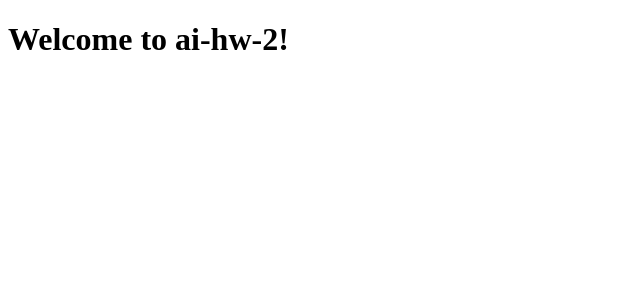
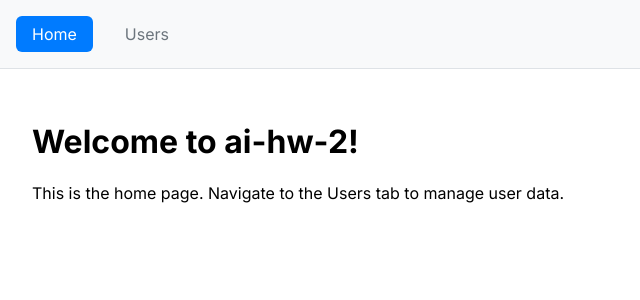
Before and after one commit to viktoroman/ai-hm-2, an Angular app: page / in a window 1280 px wide. Shown: the top 300 px of the page, without its empty margins (0-640 px from the left). Built offline with nearby package versions, Linux system fonts and the light colour scheme; no server answers.

Commit message:
Implement multi-page app with lazy loading and Inter font family

```diff
--- a/src/app/app.component.html
+++ b/src/app/app.component.html
@@ -1,19 +1,14 @@
-<router-outlet></router-outlet>
+<div class="app-container">
+  <nav class="navigation">
+    <a routerLink="/" routerLinkActive="active" [routerLinkActiveOptions]="{exact: true}" class="nav-link">
+      Home
+    </a>
+    <a routerLink="/users" routerLinkActive="active" class="nav-link">
+      Users
+    </a>
+  </nav>
 
-<h1>Welcome to ai-hw-2!</h1>
-
-<div *ngIf="$isLoading()" class="loading">
-  Loading users...
+  <main class="main-content">
+    <router-outlet></router-outlet>
+  </main>
 </div>
-
-<div *ngIf="$error()" class="error">
-  {{ $error() }}
-</div>
-
-<div *ngIf="!$isLoading() && !$error() && $users().length > 0" class="users-info">
-  <p>Loaded {{ $users().length }} users successfully!</p>
-  <p>First user: {{ $users()[0].name }}</p>
-  <button (click)="deleteUser($users()[0].id)" class="delete-btn">
-    Delete First User
-  </button>
-</div>
--- a/src/app/app.component.scss
+++ b/src/app/app.component.scss
@@ -0,0 +1,36 @@
+.app-container {
+  min-height: 100vh;
+  display: flex;
+  flex-direction: column;
+}
+
+.navigation {
+  background-color: #f8f9fa;
+  padding: 1rem;
+  border-bottom: 1px solid #dee2e6;
+  display: flex;
+  gap: 1rem;
+}
+
+.nav-link {
+  padding: 0.5rem 1rem;
+  text-decoration: none;
+  color: #6c757d;
+  border-radius: 0.375rem;
+  transition: all 0.2s ease;
+
+  &:hover {
+    background-color: #e9ecef;
+    color: #495057;
+  }
+
+  &.active {
+    background-color: #007bff;
+    color: white;
+  }
+}
+
+.main-content {
+  flex: 1;
+  padding: 2rem;
+}
--- a/src/app/app.component.ts
+++ b/src/app/app.component.ts
@@ -1,66 +1,13 @@
-import { ChangeDetectionStrategy, Component, OnInit, inject, signal, DestroyRef } from '@angular/core';
+import { ChangeDetectionStrategy, Component } from '@angular/core';
 import { CommonModule } from '@angular/common';
-import { UserDatasourceService } from './services/user-datasource.service';
-import { User } from './contracts';
-import { RouterOutlet } from '@angular/router';
-import { takeUntilDestroyed } from '@angular/core/rxjs-interop';
+import { RouterOutlet, RouterLink, RouterLinkActive } from '@angular/router';
 
 @Component({
     selector: 'app-root',
     standalone: true,
-    imports: [CommonModule, RouterOutlet],
+    imports: [CommonModule, RouterOutlet, RouterLink, RouterLinkActive],
     templateUrl: './app.component.html',
     styleUrls: ['./app.component.scss'],
     changeDetection: ChangeDetectionStrategy.OnPush
 })
-export class AppComponent implements OnInit {
-    private readonly userDatasource = inject(UserDatasourceService);
-    private readonly destroyRef = inject(DestroyRef);
-
-    $users = signal<User[]>([]);
-    $isLoading = signal(false);
-    $error = signal<string | null>(null);
-
-    ngOnInit(): void {
-        this.subscribeToData();
-        this.loadData();
-    }
-
-    /**
-     * Subscribe to data changes from the datasource
-     */
-    private subscribeToData(): void {
-        this.userDatasource.data$
-            .pipe(takeUntilDestroyed(this.destroyRef))
-            .subscribe({
-                next: (users) => {
-                    this.$users.set(users);
-                    this.$isLoading.set(false);
-                    console.log('Users loaded from datasource:', users.length);
-                },
-                error: (error) => {
-                    this.$error.set('Failed to load users');
-                    this.$isLoading.set(false);
-                    console.error('Error loading users from datasource:', error);
-                }
-            });
-    }
-
-    /**
-     * Trigger data loading from the datasource
-     */
-    private loadData(): void {
-        this.$isLoading.set(true);
-        this.$error.set(null);
-        this.userDatasource.load();
-    }
-
-    /**
-     * Delete a user (client-side only)
-     * @param userId - ID of the user to delete
-     */
-    deleteUser(userId: number): void {
-        this.userDatasource.deleteUser(userId);
-        console.log(`User ${userId} deleted from frontend`);
-    }
-}
+export class AppComponent {}
--- a/src/app/app.routes.ts
+++ b/src/app/app.routes.ts
@@ -1,5 +1,12 @@
 import { Routes } from '@angular/router';
 
 export const routes: Routes = [
-  // Add your routes here
+  {
+    path: '',
+    loadComponent: () => import('./pages/home/home.component').then(m => m.HomeComponent)
+  },
+  {
+    path: 'users',
+    loadComponent: () => import('./pages/users/users.component').then(m => m.UsersComponent)
+  }
 ];
--- /dev/null
+++ b/src/app/pages/home/home.component.html
@@ -0,0 +1,4 @@
+<div class="home-container">
+  <h1>Welcome to ai-hw-2!</h1>
+  <p>This is the home page. Navigate to the Users tab to manage user data.</p>
+</div>
--- /dev/null
+++ b/src/app/pages/home/home.component.ts
@@ -0,0 +1,12 @@
+import { ChangeDetectionStrategy, Component } from '@angular/core';
+import { CommonModule } from '@angular/common';
+
+@Component({
+  selector: 'app-home',
+  standalone: true,
+  imports: [CommonModule],
+  templateUrl: './home.component.html',
+  styleUrls: ['./home.component.scss'],
+  changeDetection: ChangeDetectionStrategy.OnPush
+})
+export class HomeComponent {}
--- /dev/null
+++ b/src/app/pages/users/users.component.html
@@ -0,0 +1,19 @@
+<div class="users-container">
+  <h2>Users Management</h2>
+
+  <div *ngIf="$isLoading()" class="loading">
+    Loading users...
+  </div>
+
+  <div *ngIf="$error()" class="error">
+    {{ $error() }}
+  </div>
+
+  <div *ngIf="!$isLoading() && !$error() && $users().length > 0" class="users-info">
+    <p>Loaded {{ $users().length }} users successfully!</p>
+    <p>First user: {{ $users()[0].name }}</p>
+    <button (click)="deleteUser($users()[0].id)" class="delete-btn">
+      Delete First User
+    </button>
+  </div>
+</div>
--- /dev/null
+++ b/src/app/pages/users/users.component.ts
@@ -0,0 +1,65 @@
+import { ChangeDetectionStrategy, Component, OnInit, inject, signal, DestroyRef } from '@angular/core';
+import { CommonModule } from '@angular/common';
+import { UserDatasourceService } from '../../services/user-datasource.service';
+import { User } from '../../contracts';
+import { takeUntilDestroyed } from '@angular/core/rxjs-interop';
+
+@Component({
+  selector: 'app-users',
+  standalone: true,
+  imports: [CommonModule],
+  templateUrl: './users.component.html',
+  styleUrls: ['./users.component.scss'],
+  changeDetection: ChangeDetectionStrategy.OnPush
+})
+export class UsersComponent implements OnInit {
+  private readonly userDatasource = inject(UserDatasourceService);
+  private readonly destroyRef = inject(DestroyRef);
+
+  $users = signal<User[]>([]);
+  $isLoading = signal(false);
+  $error = signal<string | null>(null);
+
+  ngOnInit(): void {
+    this.subscribeToData();
+    this.loadData();
+  }
+
+  /**
+   * Subscribe to data changes from the datasource
+   */
+  private subscribeToData(): void {
+    this.userDatasource.data$
+      .pipe(takeUntilDestroyed(this.destroyRef))
+      .subscribe({
+        next: (users) => {
+          this.$users.set(users);
+          this.$isLoading.set(false);
+          console.log('Users loaded from datasource:', users.length);
+        },
+        error: (error) => {
+          this.$error.set('Failed to load users');
+          this.$isLoading.set(false);
+          console.error('Error loading users from datasource:', error);
+        }
+      });
+  }
+
+  /**
+   * Trigger data loading from the datasource
+   */
+  private loadData(): void {
+    this.$isLoading.set(true);
+    this.$error.set(null);
+    this.userDatasource.load();
+  }
+
+  /**
+   * Delete a user (client-side only)
+   * @param userId - ID of the user to delete
+   */
+  deleteUser(userId: number): void {
+    this.userDatasource.deleteUser(userId);
+    console.log(`User ${userId} deleted from frontend`);
+  }
+}
--- a/src/styles.scss
+++ b/src/styles.scss
@@ -1 +1,17 @@
 /* You can add global styles to this file, and also import other style files */
+@import url('https://fonts.googleapis.com/css2?family=Inter:wght@300;400;500;600;700&display=swap');
+
+* {
+  box-sizing: border-box;
+}
+
+body {
+  margin: 0;
+  font-family: "Inter", sans-serif;
+  -webkit-font-smoothing: antialiased;
+  -moz-osx-font-smoothing: grayscale;
+}
+
+html {
+  font-family: "Inter", sans-serif;
+}
```
Also changed, not shown: src/app/pages/home/home.component.scss (added), src/app/pages/users/users.component.scss (added), 2 other files (tests, documents, lock files or other folders).
